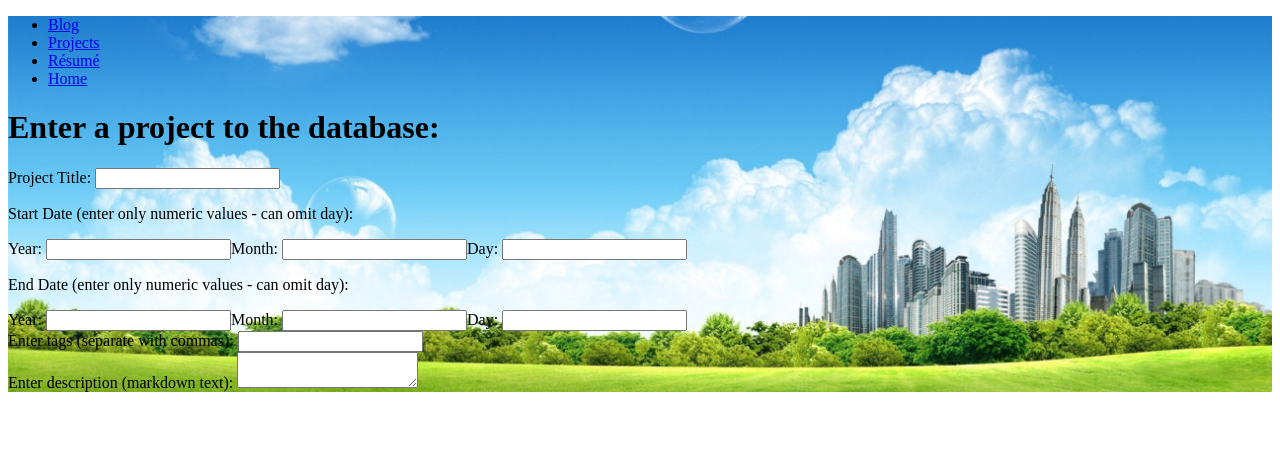
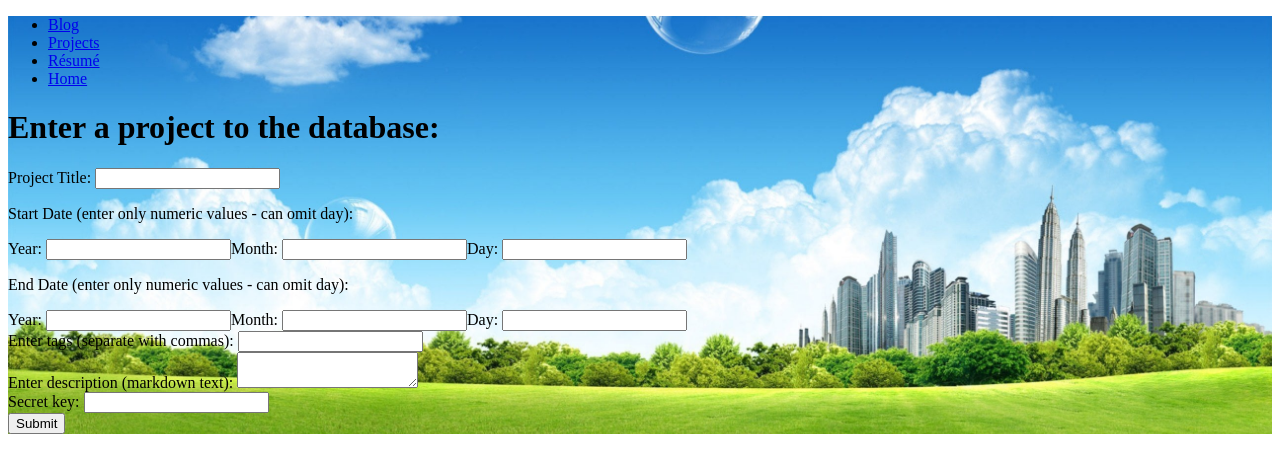
Before and after one commit to jiyaski/personal-website, a React (Vite) app in the folder client/: page /add-project in a window 1280 px wide. Shown: the top 472 px of the page. Built offline with nearby package versions, Linux system fonts and the light colour scheme; the HTML template or start-up script is replaced by a standard one.

Commit message:
client add-project now sends data to server

```diff
--- a/client/src/pages/AddProject.jsx
+++ b/client/src/pages/AddProject.jsx
@@ -1,7 +1,10 @@
 import { useState } from 'react';
+
+
 
 function AddProject() {
 
+  const [secretKey, setSecretKey] = useState('');
   const [title, setTitle] = useState('');
   const [tags, setTags] = useState('');
   const [desc, setDesc] = useState('');
@@ -14,12 +17,61 @@ function AddProject() {
   const [endMonth, setEndMonth] = useState('');
   const [endDay, setEndDay] = useState('');
 
+  const [isSubmitted, setIsSubmitted] = useState(false);
+
+
+  const handleSubmit = async (e) => {
+
+    e.preventDefault();
+
+    const formData = {
+      "secretKey": secretKey.trim(),
+      "title": title.trim(),
+      "tags": tags.split(',').map(tag => tag.trim()),
+      "startDate": {
+        "year": +startYear.trim(),
+        "month": +startMonth.trim(),
+        "day": +startDay.trim()
+      },
+      "endDate": {
+        "year": +endYear.trim(),
+        "month": +endMonth.trim(),
+        "day": +endDay.trim()
+      },
+      "desc": desc.replace(/\n/g, "\\n")
+    }
+
+    try {
+      const response = await fetch('http://localhost:3000/add-project', {
+        method: 'POST',
+        headers: {
+          'Content-Type': 'application/json'
+        },
+        body: JSON.stringify(formData)
+      });
+
+      if (!response.ok) {
+        throw new Error(`HTTP error. Status: ${response.status}`);
+      } else {
+        setIsSubmitted(true);
+        setTimeout(() => setIsSubmitted(false), 3000);
+      }
+
+    } catch (error) {
+      console.log("AddProject: error sending data to server");
+    }
+  }
 
 
   return (
     <>
       <h1 className='pt-10 pb-2 text-xl font-bold'>Enter a project to the database: </h1>
-      <form className='py-6'>
+
+      {isSubmitted &&
+        <p className='w-full text-center text-xl m-4 bg-green-200 text-green-800'>Form submitted!</p>
+      }
+
+      <form onSubmit={handleSubmit} className='py-6'>
         <label htmlFor='title'>Project Title: </label>
         <input type='text' className='m-2 border-2'
           name='title' id='title'
@@ -84,6 +136,15 @@ function AddProject() {
           value={desc}
           onChange={(event) => setDesc(event.target.value)}
         />
+        <br/>
+        <label htmlFor='secretKey'>Secret key: </label>
+        <input type='text' className='m-2 border-2 border-blue-700'
+          name='secretKey' id='secretKey'
+          value={secretKey}
+          onChange={(event) => setSecretKey(event.target.value)}
+        />
+        <br/>
+        <button type='submit' className='m-2 py-2 px-4 text-bold border-black border-2'>Submit</button>
 
       </form>
     </>
```
Also changed, not shown: 1 other file (tests, documents, lock files or other folders).
